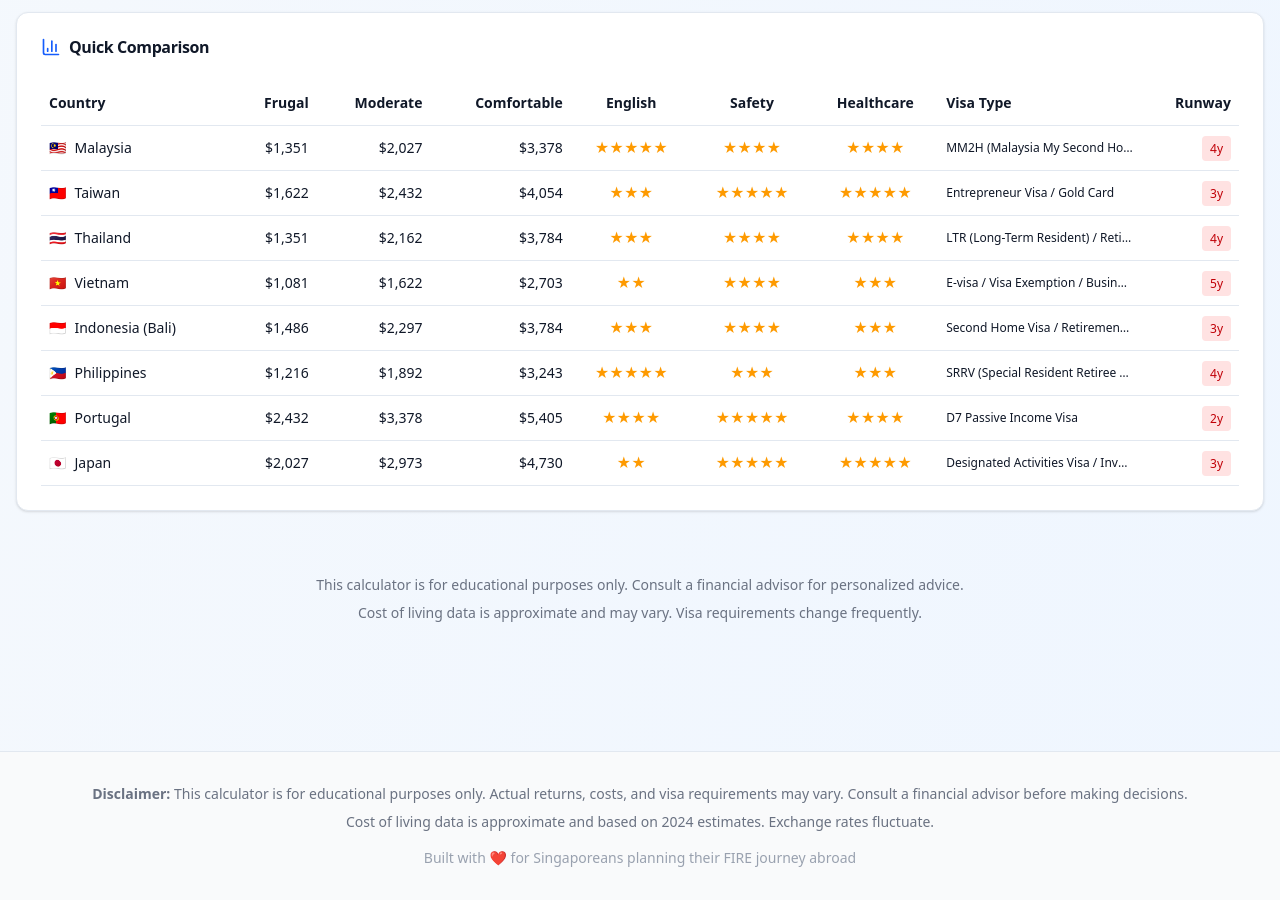
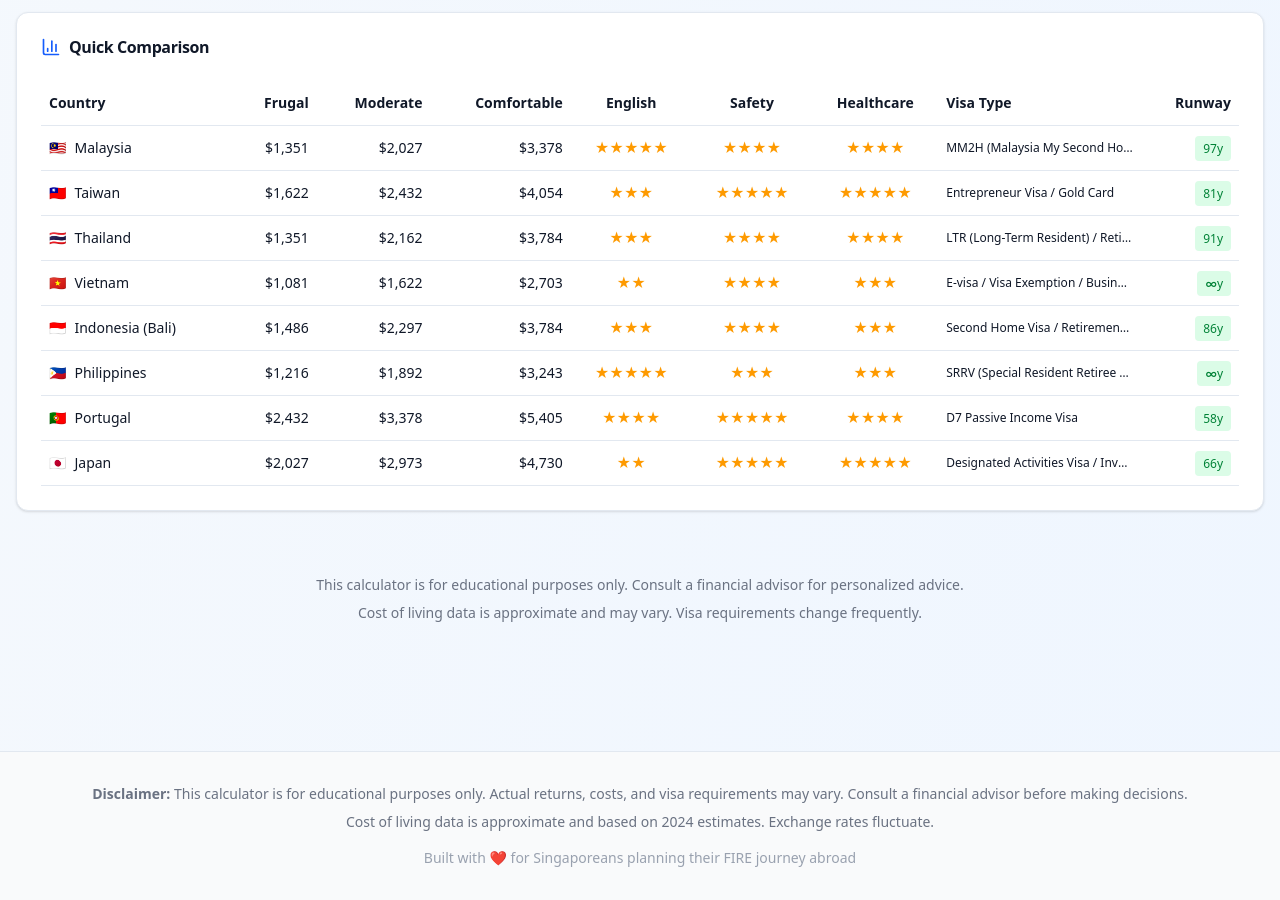
Before and after one commit to HiiYL/SG-Fire-Calculator, a React (Vite) app: page / in a window 1280 px wide. Shown: the part 4060-4960 px from the top of the page. Built offline with nearby package versions, Linux system fonts and the light colour scheme.

Commit message:
fix quick comparisons

```diff
--- a/src/App.tsx
+++ b/src/App.tsx
@@ -859,13 +859,10 @@ function App() {
                     {countries.map((c) => {
                       const sgdToUsd = 0.74
                       const portfolioToUse = includeCPF ? combinedPortfolio : fireResult.portfolioAtRetirement
-                      const annualWithdrawal =
-                        portfolioToUse *
-                        withdrawalRate *
-                        sgdToUsd
+                      const portfolioInUSD = portfolioToUse * sgdToUsd
                       const annualBudget =
                         c.costOfLiving.total[selectedBudget] * 12
-                      const years = annualWithdrawal / annualBudget
+                      const years = portfolioInUSD / annualBudget
 
                       return (
                         <tr
```
